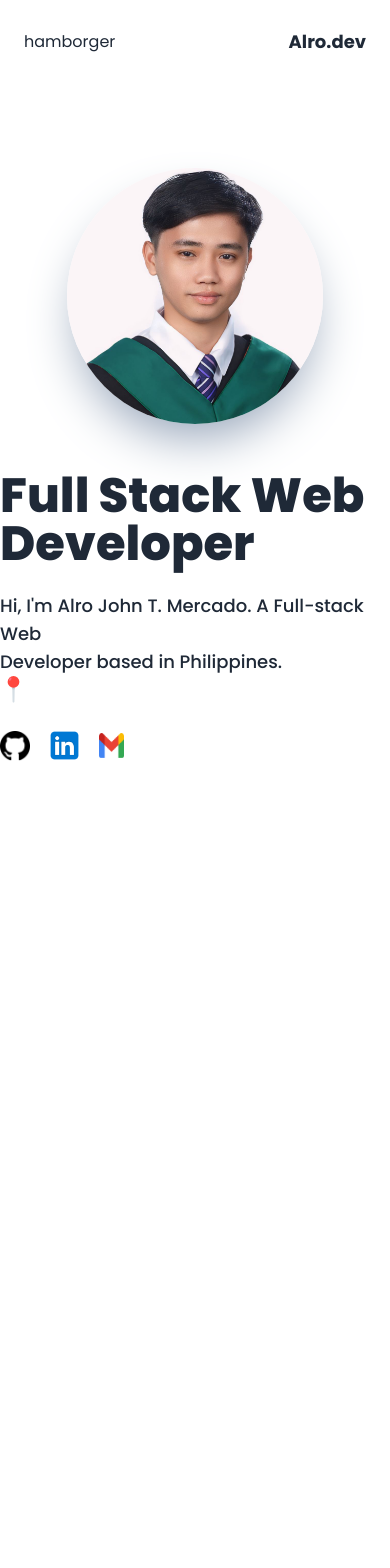
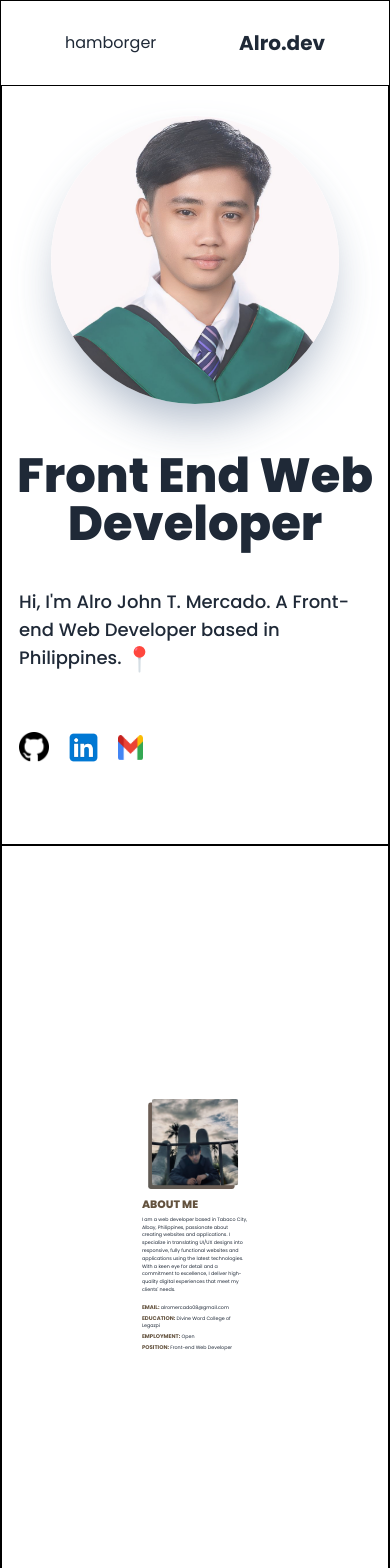
Before and after one commit to AlroJohn/my_portfolio, an Angular app: page / in a window 390 px wide. Shown: the top 1568 px of the page. Before the commit the page ends 844 px from the top, so only its background shows below. Built offline with nearby package versions, Linux system fonts and the light colour scheme.

Commit message:
about page

```diff
--- a/src/app/app.component.css
+++ b/src/app/app.component.css
@@ -1,12 +1,6 @@
-* {
-  margin: 0;
-  box-sizing: border-box;
-  scroll-behavior: smooth;
-  font-family: "Poppins", sans-serif;
-}
-.content::-webkit-scrollbar {
+/* .content::-webkit-scrollbar {
   display: none;
-}
+} */
 .header {
   height: 10dvh;
   position: sticky;
@@ -17,34 +11,116 @@
 }
 .content {
   background: #ffffff;
-  width: 100dvw;
-  height: 100dvh;
-  scroll-snap-type: y mandatory;
-  overflow-y: scroll;
   transition: all 1s ease-in-out;
   scroll-behavior: smooth;
+  border: black solid 1px;
 }
-section {
-  width: 100dvw;
-  height: calc(100dvh - 10dvh);
-  display: flex;
-  align-items: center;
-  justify-content: center;
-  scroll-snap-align: start;
+
+.image img{
+  border-radius: 30px;
+}
+
+.my_logo{
+  animation: fadeInOut both;
+  animation-timeline: view(10% 80%);
+}
+.my_title {
+  animation: fadeInOut both;
+  animation-timeline: view(10% 80%);
+}
+
+.my_tech {
+  animation: fadeInOut both;
+  animation-timeline: view(20% 50%);
+}
+
+.language_logo {
+  animation: fadeInOut both;
+  animation-timeline: view(20% 50%);
+}
+
+.fadeInOut {
+  animation: fadeInOut both;
+  animation-timeline: view(20% 50%);
+}
+@keyframes fadeInOut {
+  from {
+    opacity: 1;
+  }
+  to {
+    opacity: 0;
+  }
+}
+
+
+.scaleAbout {
+  animation: scaleBig both;
+  animation-timeline: view(80% 5%);
+}
+
+@keyframes scaleBig {
+  from {
+    transform: scale(0.3);
+  }
+  to {
+    transform: scale(1);
+  }
 }
 
 .home {
-  height: 100dvh;
+  border: black 1px solid;
+
 }
 .about {
-  height: 100dvh;
+  border: black 1px solid;
 }
 .projects {
-  height: 100dvh;
+  border: black 1px solid;
 }
 .contacts {
-  height: 100dvh;
+  border: black 1px solid;
 }
+
+@media screen and (min-width: 1080px) {
+  .my_logo.leavingRight {
+    animation: autoHideAnimationRight both;
+    animation-timeline: view(20% 70%);
+  }
+}
+
+
+@keyframes movingShadow {
+  0% {
+    background-position: 0% 50%;
+  }
+  50% {
+    background-position: 100% 50%;
+  }
+  100% {
+    background-position: 0% 50%;
+  }
+}
+
+.animated-shadow {
+  background: linear-gradient(
+    45deg,
+    #989898,
+    #616161,
+    #5e5a54,
+    #745f54,
+    #45392c
+  );
+  background-size: 300% 300%;
+  animation: movingShadow 10s ease infinite;
+
+  transition: all 0.3s ease;
+}
+
+.group:hover .animated-shadow {
+  filter: blur(20px);
+  opacity: 0.9;
+}
+
 
 /* .glassmorphism {
   -webkit-backdrop-filter: blur(16px);
--- a/src/app/app.component.html
+++ b/src/app/app.component.html
@@ -1,25 +1,35 @@
-<div class="content h-full w-full text-gray-800 bg-slate-50">
-  <div class="header w-100dvw  flex justify-between items-center px-6">
+<div class="content w-dvw text-gray-800 bg-slate-50 ">
+  <div class="header flex justify-between items-center px-16">
     <div class="lg:hidden block">hamborger</div>
     <div>
-      <h1 class="text-lg font-bold ">Alro.dev</h1>
+      <h1 class="text-xl font-bold">Alro.dev</h1>
     </div>
     <div class="lg:flex gap-4 font-medium hidden">
-      <div class="cursor-pointer p-2" (click)="scrollToElementWithOffset(home)">Home</div>
-      <div class="cursor-pointer p-2" (click)="scrollToElementWithOffset(about)">About</div>
-      <div class="cursor-pointer p-2" (click)="scrollToElementWithOffset(projects)">Projects</div>
-      <div class="cursor-pointer p-2" (click)="scrollToElementWithOffset(contact)">Contact</div>
+      <a href="#home">
+        <div class="cursor-pointer p-2">Home</div>
+      </a>
+      <a href>
+        <div class="cursor-pointer p-2">About</div>
+      </a>
+      <div class="cursor-pointer p-2">Projects</div>
+      <div class="cursor-pointer p-2">Contact</div>
     </div>
   </div>
-  <div class="container">
-    <section class="home flex flex-col" #home>
+  <div class="">
+    <section class="home w-full h-[90dvh] flex flex-col justify-center items-center" id="home">
       <!-- Content -->
-      <div class="flex lg:flex-row md:flex-row flex-col-reverse justify-center items-center gap-x-12 gap-y-12 pb-20">
+      <div
+        class="flex lg:flex-row md:flex-row flex-col-reverse justify-center items-center gap-x-12 gap-y-12 pb-20 mt-12">
         <div class="flex flex-col gap-y-6">
-          <p class="text-5xl font-extrabold" [@translateLeft]>Full Stack Web <br> Developer</p>
-          <p class="text-lg font-medium">Hi, I'm {{myName}}. A Full-stack Web <br> Developer
-            based in <span class="location">Philippines.
-              <svg xmlns="http://www.w3.org/2000/svg" width="1.5em" height="1.5em" viewBox="0 0 512 512">
+          <p class="my_title leavingLeft text-5xl md:text-left text-center font-extrabold " [@translateLeft]>
+            Front End Web <br />
+            Developer
+          </p>
+          <div class="fadeInOut text-lg font-medium text-left w-96 md:p-0 p-4">
+            Hi, I'm {{ myName }}. A Front-end Web
+            Developer based in Philippines.
+            <svg class="inline-block align-middle" xmlns="http://www.w3.org/2000/svg" width="1.5em" height="1.5em"
+              viewBox="0 0 512 512">
               <path fill="#d5dee4"
                 d="M256 504.575c-13.382 0-18.231-10.848-18.231-24.23l-6-323.28c0-13.382 10.848-24.23 24.23-24.23s24.23 10.848 24.23 24.23l-6 323.28c.001 13.382-4.847 24.23-18.229 24.23" />
               <path fill="#bccbd3"
@@ -28,38 +38,61 @@
               <ellipse cx="194.399" cy="60.749" fill="#fd7085" rx="19.076" ry="32.428"
                 transform="rotate(33.488 194.39 60.752)" />
             </svg>
-            </span>
-          </p>
-          <div class="flex justify-start items-center gap-4">
+          </div>
+          <div class="fadeInOut flex justify-start items-center gap-4 md:p-0 p-4">
             @for (img of message_logo; track $index) {
-            <a href="{{img.link}}" target="_blank">
-              <img src="{{img.path}}" alt="Logos" height="{{img.height}}" width="{{img.width}}">
+            <a (click)="openLink(img.link, img.isGmail)" style="cursor: pointer">
+              <img [src]="img.path" alt="Logos" [height]="img.height" [width]="img.width" />
             </a>
             }
           </div>
         </div>
-        <div class=" rounded-full shadow-slate-400 shadow-2xl" id="scrolled_right" [@translateRight]>
-          <img src="assets/images/alro.jpeg" class="h-64 w-64 rounded-full" alt="Alro John T. Mercado">
+        <div class="my_logo rounded-full shadow-slate-400 shadow-2xl" id="scrolled_right" [@translateRight]>
+          <img src="assets/images/alro.jpeg" class="h-72 w-72 rounded-full" alt="Alro John T. Mercado" />
         </div>
       </div>
-      <div class="lg:flex md:flex hidden justify-center items-center gap-4 ">
-        <h1 class="text-xl font-semibold">Tech Stack</h1>
-        <div class="border-[1.3px] border-black h-6 "></div>
-        <div class="flex gap-4 pl-12">
+      <div class="lg:flex md:flex hidden justify-center items-center">
+        <div class="my_tech flex justify-center items-center gap-4">
+          <h1 class="text-xl font-semibold" [@translateLeft]>Tech Stack</h1>
+          <div class="border-[1.3px] border-black h-6"></div>
+        </div>
+        <div class="language_logo flex gap-4 pl-10">
           @for (logo of language_logo; track $index) {
-          <img src="{{logo}}" alt="logos" class="h-10 w-10" id="scrolled_right" [@translateRight]>
+          <img src="{{ logo }}" alt="logos" class="h-10 w-10 cursor-pointer" id="scrolled_right" [@translateRight] />
           }
         </div>
       </div>
+    </section>
+    <section class="about w-full h-[90dvh] flex justify-center items-center text-gray-800" id="about">
+      <div class="scaleAbout px-4 flex flex-col justify-center items-center md:gap-16 gap-8 ">
+        <div class="flex flex-col md:flex-row gap-11 items-center justify-between">
+          <div class="relative inline-block group">
+            <img src="assets/images/ako.jpg" alt="Image 1" class="w-72 h-72 object-cover rounded-lg z-10 relative">
+            <div class="absolute top-3 right-3 w-full h-full rounded-lg -z-10 animated-shadow"></div>
+          </div>
+          <div class="max-w-md">
+            <h2 class="text-4xl font-extrabold text-[#63523e] mb-4">ABOUT ME</h2>
+            <p class=" leading-relaxed">
+              I am a web developer based in Tabaco City, Albay, Philippines, passionate about creating websites and
+              applications. I specialize in translating UI/UX designs into responsive, fully functional websites and
+              applications using the latest technologies. With a keen eye for detail and a commitment to excellence, I
+              deliver high-quality digital experiences that meet my clients' needs.
+            </p>
+          </div>
+        </div>
+        <div class="grid md:grid-cols-2 grid-cols-1 gap-x-12 gap-2 w-full">
+          <h1><span class="font-bold text-lg text-[#63523e]">EMAIL:</span> {{email}}</h1>
+          <h1><span class="font-bold text-lg text-[#63523e]">EDUCATION:</span> {{college}}</h1>
+          <h1><span class="font-bold text-lg text-[#63523e]">EMPLOYMENT:</span> Open</h1>
+          <h1><span class="font-bold text-lg text-[#63523e]">POSITION:</span> {{jobPosition}}</h1>
+        </div>
+      </div>
+    </section>
 
-    </section>
-    <section class="about" #about>
-      <div>About</div>
-    </section>
-    <section class="projects" #projects>
+    <section class="projects w-full h-[90dvh]" #projects>
       <div>New</div>
     </section>
-    <section class="contacts" #contact>
+    <section class="contacts w-full h-[90dvh]" #contact>
       <div>footer</div>
     </section>
   </div>
--- a/src/app/app.component.ts
+++ b/src/app/app.component.ts
@@ -1,8 +1,20 @@
-import { Component, ElementRef, HostListener, OnInit, ViewChild } from '@angular/core';
+import {
+  Component,
+  ElementRef,
+  HostListener,
+  OnInit,
+  ViewChild,
+} from '@angular/core';
 import { RouterOutlet } from '@angular/router';
-import { HeaderComponent } from "./header/header.component";
+import { HeaderComponent } from './header/header.component';
 import { CommonModule } from '@angular/common';
-import { animate, state, style, transition, trigger } from '@angular/animations';
+import {
+  animate,
+  state,
+  style,
+  transition,
+  trigger,
+} from '@angular/animations';
 
 @Component({
   selector: 'app-root',
@@ -14,17 +26,24 @@ import { animate, state, style, transition, trigger } from '@angular/animations'
     trigger('fadein', [
       state('void', style({ opacity: 0 })),
       transition(':enter', [animate('1s', style({ opacity: 1 }))]),
-
     ]),
     trigger('translateRight', [
       state('void', style({ opacity: 0, transform: 'translateX(50px)' })),
-      transition(':enter', [animate('1s', style({ opacity: 1, transform: 'translateX(0)' }))]),
-      transition(':leave', [animate('1s', style({ opacity: 0, transform: 'translateX(50px)' }))]),
+      transition(':enter', [
+        animate('1s', style({ opacity: 1, transform: 'translateX(0)' })),
+      ]),
+      transition(':leave', [
+        animate('1s', style({ opacity: 0, transform: 'translateX(50px)' })),
+      ]),
     ]),
     trigger('translateLeft', [
       state('void', style({ opacity: 0, transform: 'translateX(-50px)' })),
-      transition(':enter', [animate('1s', style({ opacity: 1, transform: 'translateX(0)' }))]),
-      transition(':leave', [animate('1s', style({ opacity: 0, transform: 'translateX(-50px)' }))]),
+      transition(':enter', [
+        animate('1s', style({ opacity: 1, transform: 'translateX(0)' })),
+      ]),
+      transition(':leave', [
+        animate('1s', style({ opacity: 0, transform: 'translateX(-50px)' })),
+      ]),
     ]),
   ],
 })
@@ -38,20 +57,23 @@ export class AppComponent {
   scrollToElementWithOffset(element: HTMLElement): void {
     const header = document.querySelector('.header') as HTMLElement;
     const headerHeight = header.offsetHeight;
-    const elementPosition = element.getBoundingClientRect().top + window.scrollY;
+    const elementPosition =
+      element.getBoundingClientRect().top + window.scrollY;
     const offsetPosition = elementPosition - headerHeight;
 
     window.scrollTo({
       top: offsetPosition,
-      behavior: 'smooth'
+      behavior: 'smooth',
     });
   }
 
-
-  constructor(private elementRef: ElementRef) { }
+  constructor(private elementRef: ElementRef) {}
 
   title = 'portfolio-app';
   myName = 'Alro John T. Mercado';
+  email = 'alromercado08@gmail.com';
+  college = 'Divine Word College of Legazpi';
+  jobPosition = 'Front-end Web Developer';
 
   language_logo = [
     'assets/logos/nodejs.png',
@@ -61,22 +83,47 @@ export class AppComponent {
     'assets/logos/ts.png',
     'assets/logos/js.png',
     // 'assets/logos/php.png',
+    'assets/logos/svelte.png',
     'assets/logos/html.png',
     'assets/logos/css.png',
     'assets/logos/tailwind.png',
   ];
 
   message_logo = [
-    { path: 'assets/logos/github.png', link: 'https://github.com/AlroJohn', height: 30, width: 30 },
+    {
+      path: 'assets/logos/github.png',
+      link: 'https://github.com/AlroJohn',
+      height: 30,
+      width: 30,
+    },
     {
       path: 'assets/logos/linkedin.png',
-      link: 'https://www.linkedin.com/in/alro-john-mercado-b676172ba/?trk=opento_sprofile_topcard', height: 37, width: 37
+      link: 'https://www.linkedin.com/in/alro-john-mercado-b676172ba/?trk=opento_sprofile_topcard',
+      height: 37,
+      width: 37,
     },
-    { path: 'assets/logos/gmail.png', link: 'mailto:alromercado08@gmail.com', height: 25, width: 25 },
+    {
+      path: 'assets/logos/gmail.png',
+      link: 'https://mail.google.com/mail/?view=cm&fs=1&to=alromercado08@gmail.com',
+      height: 25,
+      width: 25,
+      isGmail: true, // Add this flag to identify the Gmail link
+    },
   ];
 
-  scrollToElement($element: HTMLElement): void {
-    $element.scrollIntoView({ behavior: "smooth", block: "start", inline: "nearest" });
+  openLink(link: string, isGmail: boolean = false) {
+    if (isGmail) {
+      window.open(link, '_blank');
+    } else {
+      window.location.href = link;
+    }
   }
 
+  scrollToElement($element: HTMLElement): void {
+    $element.scrollIntoView({
+      behavior: 'smooth',
+      block: 'start',
+      inline: 'nearest',
+    });
+  }
 }
--- a/src/styles.css
+++ b/src/styles.css
@@ -1,4 +1,7 @@
 /* You can add global styles to this file, and also import other style files */
+
+@import url('https://fonts.googleapis.com/css2?family=Poppins:ital,wght@0,100;0,200;0,300;0,400;0,500;0,600;0,700;0,800;0,900;1,100;1,200;1,300;1,400;1,500;1,600;1,700;1,800;1,900&display=swap');
+
 @tailwind base;
 @tailwind components;
 @tailwind utilities;
```
Also changed, not shown: public/assets/images/me.png (added), 1 other file (tests, documents, lock files or other folders). Lines whose indentation alone changed are shown as unchanged.
